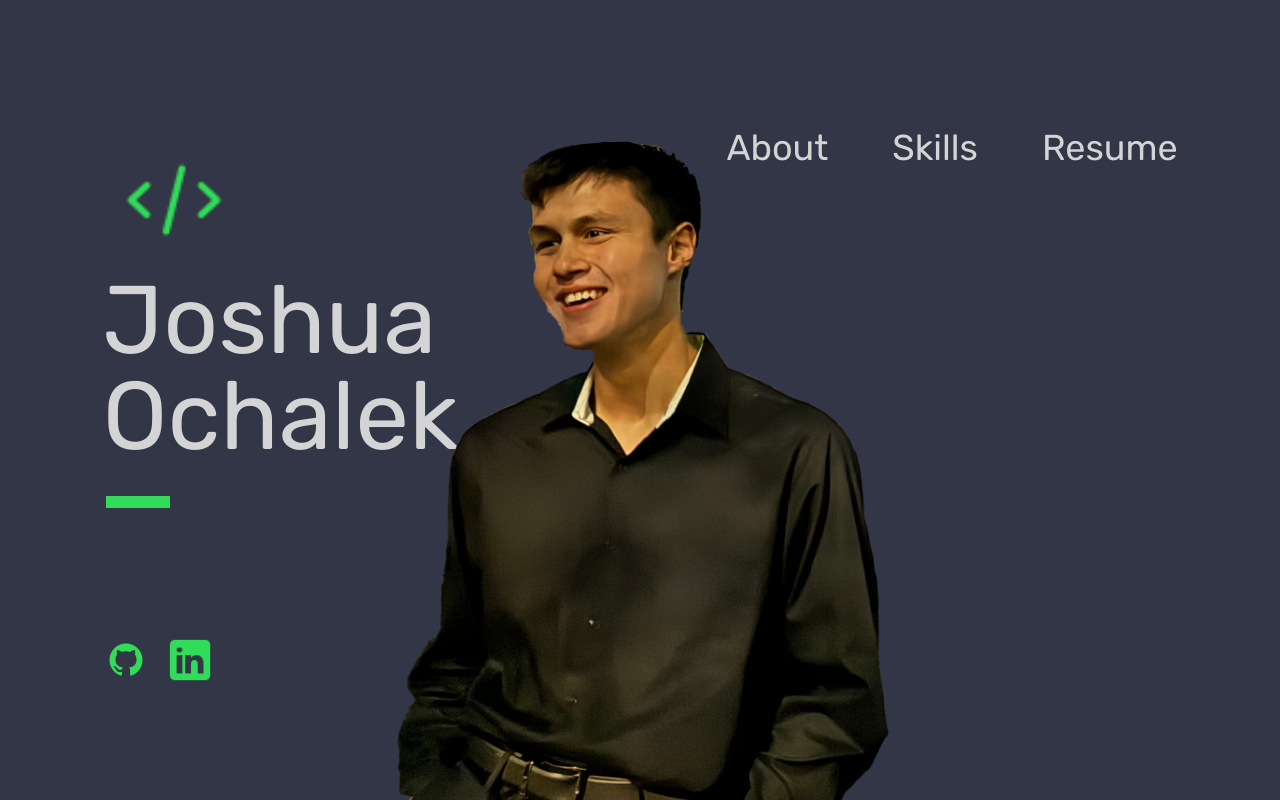
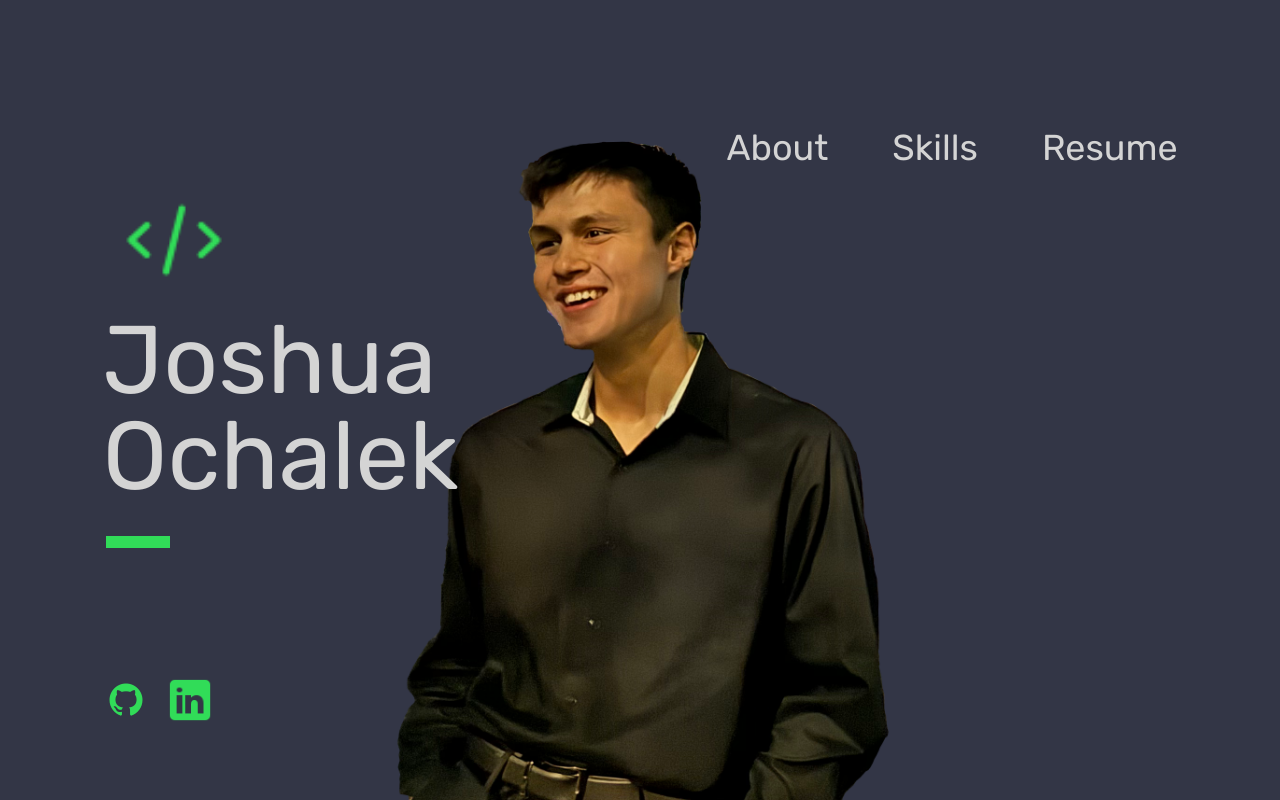
Before and after one commit to pjochillin/portfolio, a Next.js app: page / in a window 1280 px wide. Shown: the top 800 px of the page. Built offline with nearby package versions, Linux system fonts and the light colour scheme.

Commit message:
Add responsive design
Update resume, add mobile design

```diff
--- a/components/description.tsx
+++ b/components/description.tsx
@@ -1,7 +1,7 @@
 export default function description() {
     return (
         <div className="z-10 mt-40 bg-dark_bg min-w-screen min-h-screen">
-            <div className="fixed mt-40 ml-[8%] mr-[8%]">
+            <div className="pt-40 ml-[8%] mr-[8%]">
                 <h1 className="text-4xl text-off_white">About</h1>
             </div>
         </div>
--- a/components/navbar.tsx
+++ b/components/navbar.tsx
@@ -1,13 +1,39 @@
+"use client"
+
 import Link from "next/link"
+import { useState } from "react"
 
 export default function navbar() {
+
+    const [openMobileMenu, setOpenMobileMenu] = useState(false);
+
+    const toggleMobileMenu = () => {
+        setOpenMobileMenu(!openMobileMenu);
+    };
+
     return (
-        <div className="absolute top-0 w-full flex flex-row-reverse justfy-around">
-            <Link className = "" href="Resume.pdf">
-                <h2 className="text-4xl text-off_white inline-block transition duration-300 ease-in-out hover:text-theme_green">Resume</h2>
-            </Link>
-            <h2 className="text-4xl text-off_white inline-block mr-16 transition duration-300 ease-in-out hover:text-theme_green">Skills</h2>
-            <h2 className="text-4xl text-off_white inline-block mr-16 transition duration-300 ease-in-out hover:text-theme_green">About</h2>
-        </div>
+        <nav className="top-0 w-full">
+            <button type="button" onClick={toggleMobileMenu} className="inline-flex items-center p-2 w-10 h-10 justify-center text-sm text-off_white rounded-lg md:hidden hover:bg-theme_green focus:outline-none focus:ring-2 focus:off_white dark:hover:bg-theme_green dark:focus:theme_green" aria-controls="navbar-default" aria-expanded="false">
+                <svg className="w-5 h-5" aria-hidden="true" xmlns="http://www.w3.org/2000/svg" fill="none" viewBox="0 0 17 14">
+                    <path stroke="currentColor" strokeLinecap="round" strokeLinejoin="round" strokeWidth="2" d="M1 1h15M1 7h15M1 13h15"/>
+                </svg>
+            </button>
+
+            <div className={`w-full md:block md:w-auto items-center ${openMobileMenu ? 'block' : 'hidden'} transition-all duration-300 ease-in-out`}>
+                <ul className="flex flex-col md:flex-row md:justify-end md:space-x items-center space-y-4 md:space-y-0 md:space-x-16">
+                    <li>
+                        <h2 className="text-4xl text-off_white transition duration-300 ease-in-out hover:text-theme_green">About</h2>
+                    </li>
+                    <li>
+                        <h2 className="text-4xl text-off_white transition duration-300 ease-in-out hover:text-theme_green">Skills</h2>
+                    </li>
+                    <li>
+                        <Link href="resume.pdf">
+                            <h2 className="text-4xl text-off_white transition duration-300 ease-in-out hover:text-theme_green">Resume</h2>
+                        </Link>
+                    </li>
+                </ul>
+            </div>
+        </nav>
     )
 }
--- a/components/profile.tsx
+++ b/components/profile.tsx
@@ -2,11 +2,11 @@ import Image from 'next/image'
 import ProfileImage from './profile-image'
 import Link from "next/link"
 import NavBar from './navbar'
-import Description from './description'
 
 export default function profile() {
     return (
-        <div className="relative ml-[8%] mr-[8%] mt-32">
+        <div className="relative ml-[8%] mr-[8%] mt-8 md:mt-32">
+            <div className="z-10 relative">
                 <NavBar />
                 <Image
                     src="/images/code-icon.png"
@@ -14,11 +14,8 @@ export default function profile() {
                     width={144}
                     alt=""
                 />
-            <h1 className="z-10 text-off_white text-8xl leading-none">Joshua <br></br>Ochalek</h1>
-            <div className="w-16 mt-8 ml-1 bg-theme_green h-3"></div>
-            <div className="z-0 absolute top-0 left-1/2 -translate-x-1/2">
-                <ProfileImage />
-            </div>
+                <h1 className="z-10 text-off_white text-7xl md:text-8xl leading-none">Joshua <br></br>Ochalek</h1>
+                <div className="w-12 md:w-16 mt-8 ml-1 bg-theme_green h-3"></div>
                 <div className="relative mt-32">
                     <Link href="https://github.com/pjochillin" className="inline-block">
                         <Image
@@ -38,5 +35,9 @@ export default function profile() {
                     </Link>
                 </div>
             </div>
+            <div className="z-0 hidden md:block z-0 absolute top-0 left-1/2 -translate-x-1/2">
+                <ProfileImage />
+            </div>
+        </div>
     )
 }
```
Also changed, not shown: 1 other file (tests, documents, lock files or other folders). Lines whose indentation alone changed are shown as unchanged.
